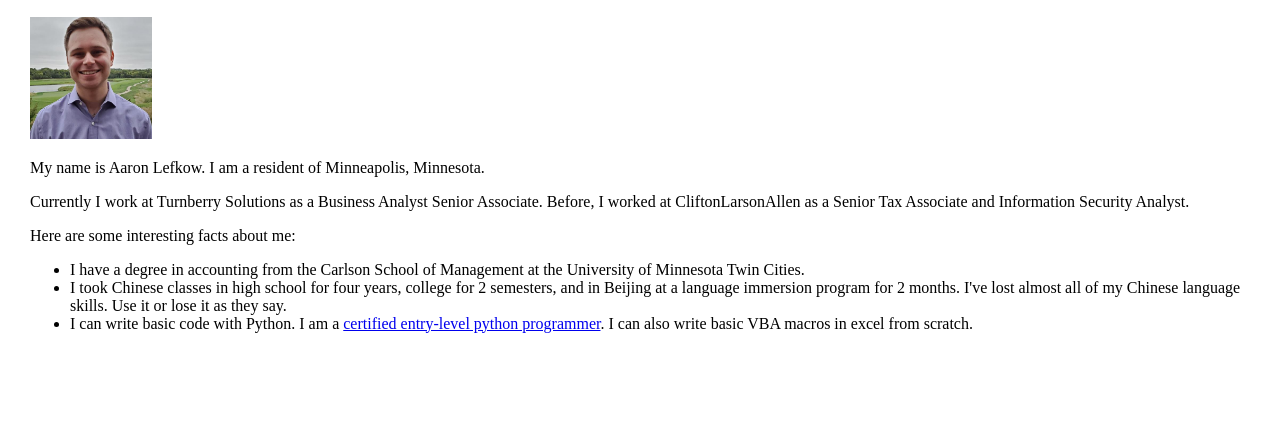
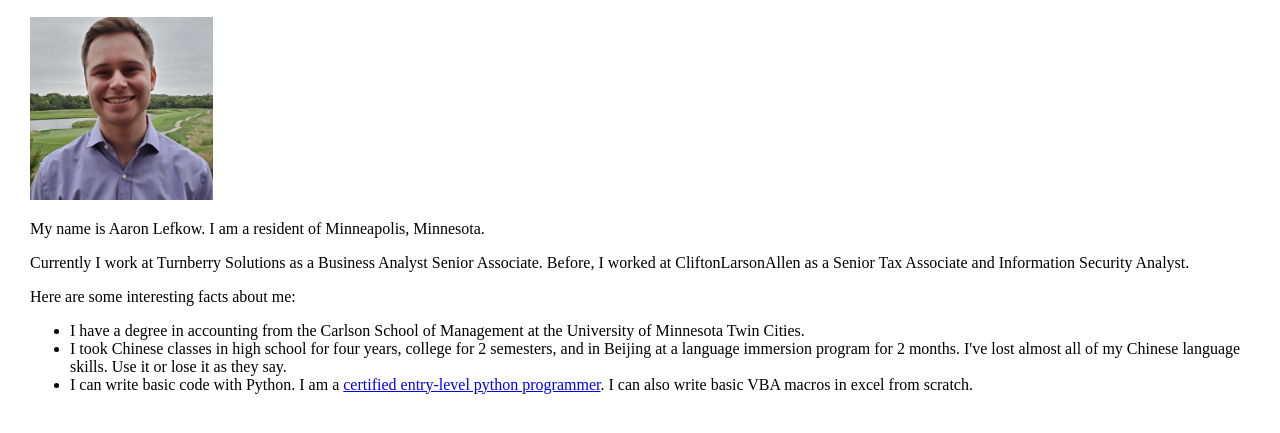
Before and after one commit to aaronlefkow/aaronlefkow.github.io, a plain HTML site: page about.html in a window 1280 px wide. Shown: the part 165-598 px from the top of the page. Drawn offline with Linux system fonts and the light colour scheme.

Commit message:
Update about.html
Change profile picture width

```diff
--- a/about.html
+++ b/about.html
@@ -17,7 +17,7 @@
         </div>
         <section class="intro">
             <h2>About Me</h2>
-            <img src="images/profile_picture.jpg" alt="Aaron's Profile Picture" width="10%" height="10%">
+            <img src="images/profile_picture.jpg" alt="Aaron's Profile Picture" width="15%">
             <p>
                 My name is Aaron Lefkow. I am a resident of Minneapolis, Minnesota.</p>
             <p>
```
